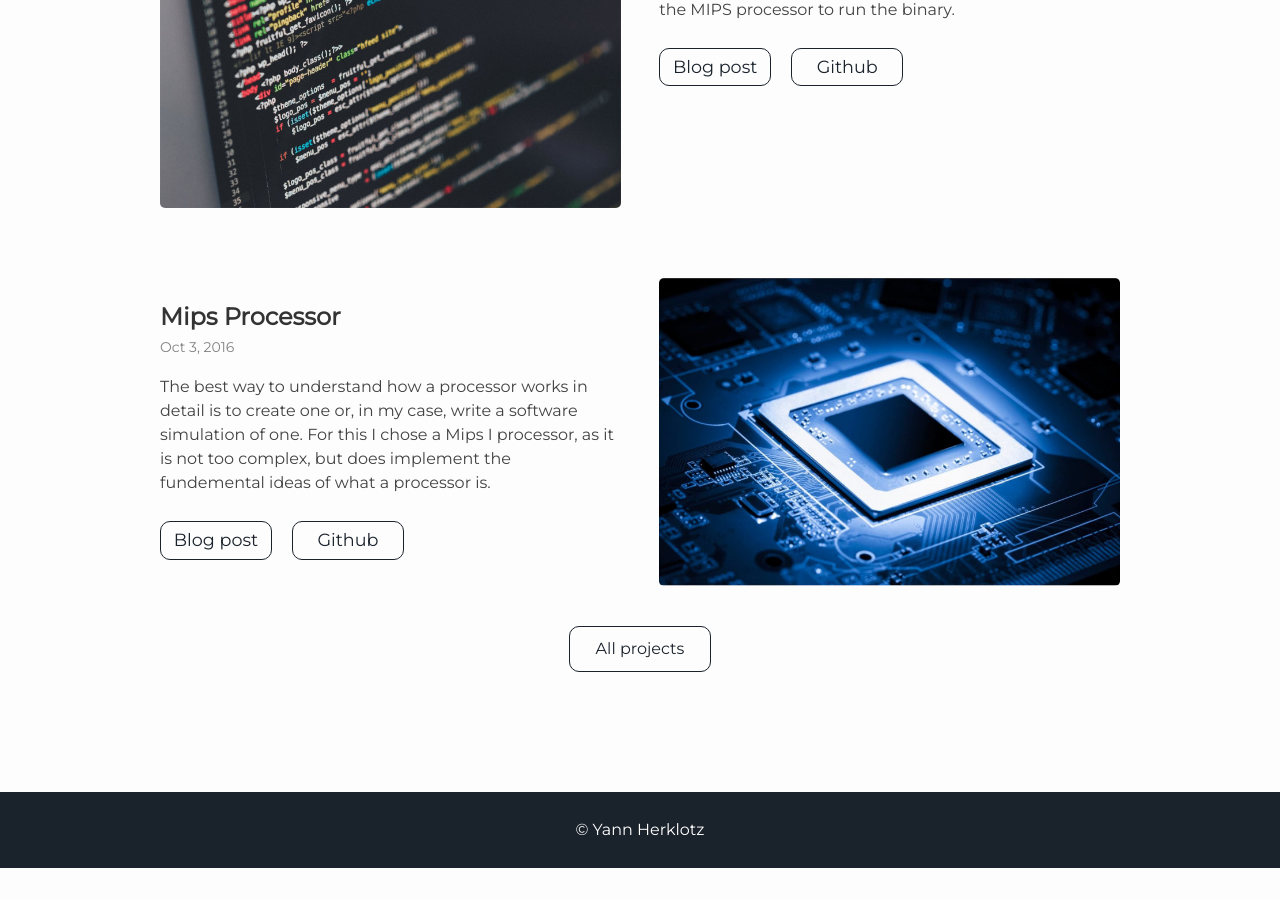
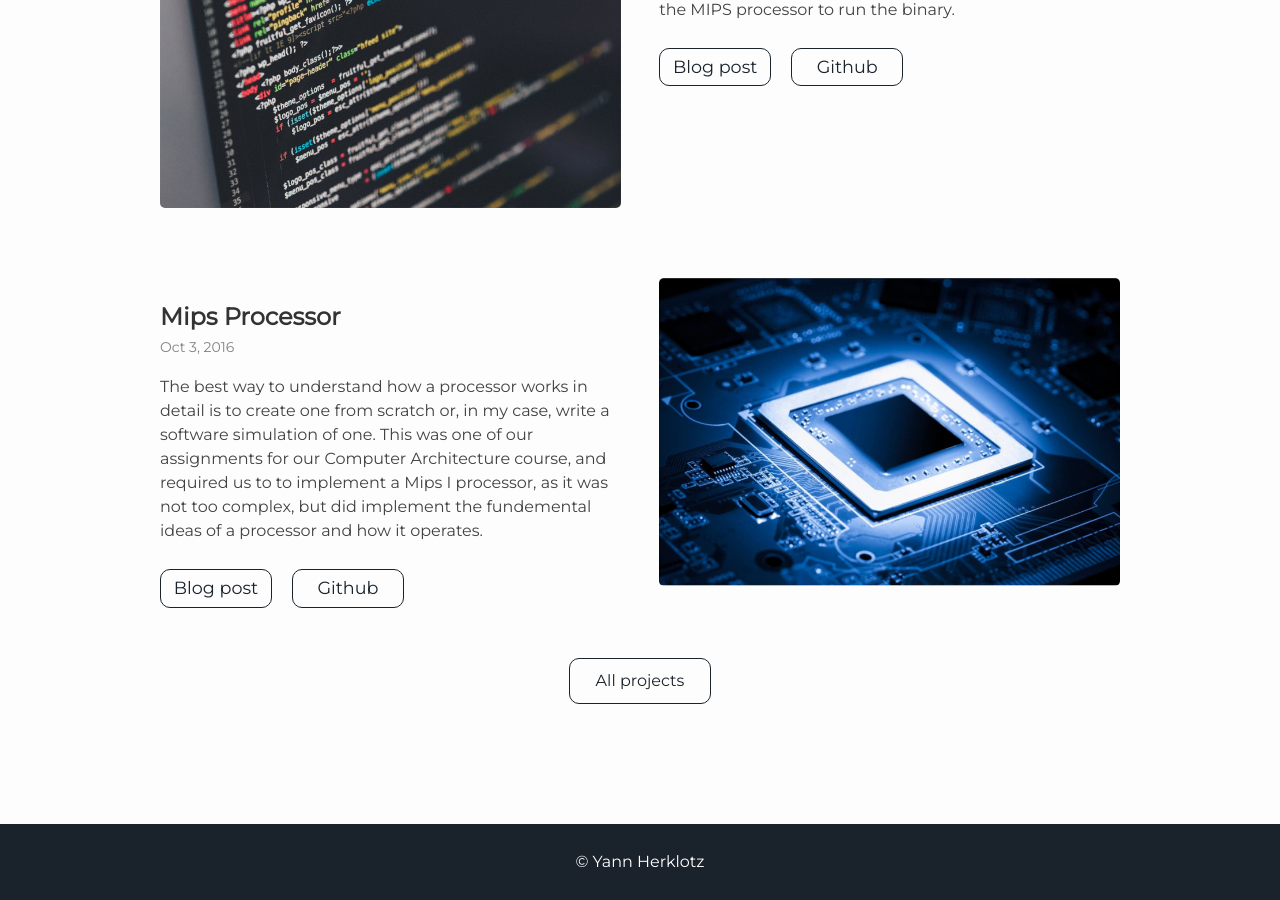
Before and after one commit to ymherklotz/website-imperial, a Jekyll site: the page built from index.md, in a window 1280 px wide and 900 px high, scrolled down 1792 px. Built offline with Jekyll 4.4.1, drawn with Linux system fonts in a browser that asks for light colours; before the commit the page ends 2660 px from its top, so only the background shows below that; some of the changed lines change nothing that is shown.

Commit message:
Updating mips cpu blog post

```diff
--- a/_portfolio/2016-10-03-mips_processor.md
+++ b/_portfolio/2016-10-03-mips_processor.md
@@ -8,31 +8,51 @@
 permalink: /portfolio/mips_processor/
 ---
 
-The best way to understand how a processor works in detail is to create one or,
-in my case, write a software simulation of one. For this I chose a Mips I
-processor, as it is not too complex, but does implement the fundemental ideas of
-what a processor is.
+The best way to understand how a processor works in detail is to create one from
+scratch or, in my case, write a software simulation of one. This was one of our
+assignments for our Computer Architecture course, and required us to to
+implement a Mips I processor, as it was not too complex, but did implement the
+fundemental ideas of a processor and how it operates.
 
-Nowadays processors have become extremely complex and very hard to understand,
-such as the current intel and Arm processors. However, at their core, the basic
-ideas inside the processor have been the same for the past ~20 years and can be
-implemented in the Mips I processor.
+## Quick introduction to processors
 
-What is a processor?
-====================
-
-![Mips processor](/assets/img/mips_processor/mips_processor_layout.png)
+### What is a processor?
 
 A processor is a digital circuit that receives instructions and exectues them
 sequentially. These instructions can be anything from branching instructions,
 that go to a different location in the code, to arithmetic instructions that can
 add two numbers together. Instructions are normally stored in memory and are
-produced by a higher level language such as C or C++ using a compiler. The image
-above shows a possible basic setup for a processor, which in this case is the
-Mips I processor.
+produced by a higher level language such as C or C++ using a compiler. However,
+other languages exist as well, such as python, that run using an interpreter,
+which compiles the files on the fly and runs them. The image above shows a
+possible basic setup for a processor, which in this case is the Mips I
+processor.
+
+![Mips processor](/assets/img/mips_processor/mips_processor_layout.png)
 
 A processor also has to be able to store information to be able to execute these
 instructions. Normally, processors have a small number of registers that are
 suited for this purpose. This number varies between architectures such as Arm,
-Mips and intel, but in this case the Mips processor has 32 registers.  These
-registers are 32 bit wide, which means they can store an integer
+Mips and intel, but in this case the Mips processor has 32 registers. These
+registers are 32 bit wide, which means they can store an integer or an address
+to a location in memory, which can then be used to load data from.
+
+### Types of Processors
+
+There are two main types of processor architectures, RISC and CISC processors.
+RISC processors are designed around the principle that the actual circuit should
+be as simple as possible, which means that the instructions have to be fairly
+simple too. The advantage of this is that the circuit and the actual processor
+gets simpler to build and optimise, however, it also means that the compiler
+that will eventually turn a program into instructions, will have to be clever
+about optimisations it makes, so as to minimize the amount of
+instructions. Examples of a RISC processor is an Arm process or a MIPS
+processor.
+
+In contrast to this, a CISC processor is much more complex when looking at the
+architecture and has many more instructions than a RISC processor, that will
+often do multiple things at once. The advantage of this is that the compiler
+does not have to be as clever anymore, as there are many instructions that
+correspond directly with something that a programmer wants to do in the code, however, it means that the complexity of the hardware increases by a lot.
+
+## MIPS important choices
```
